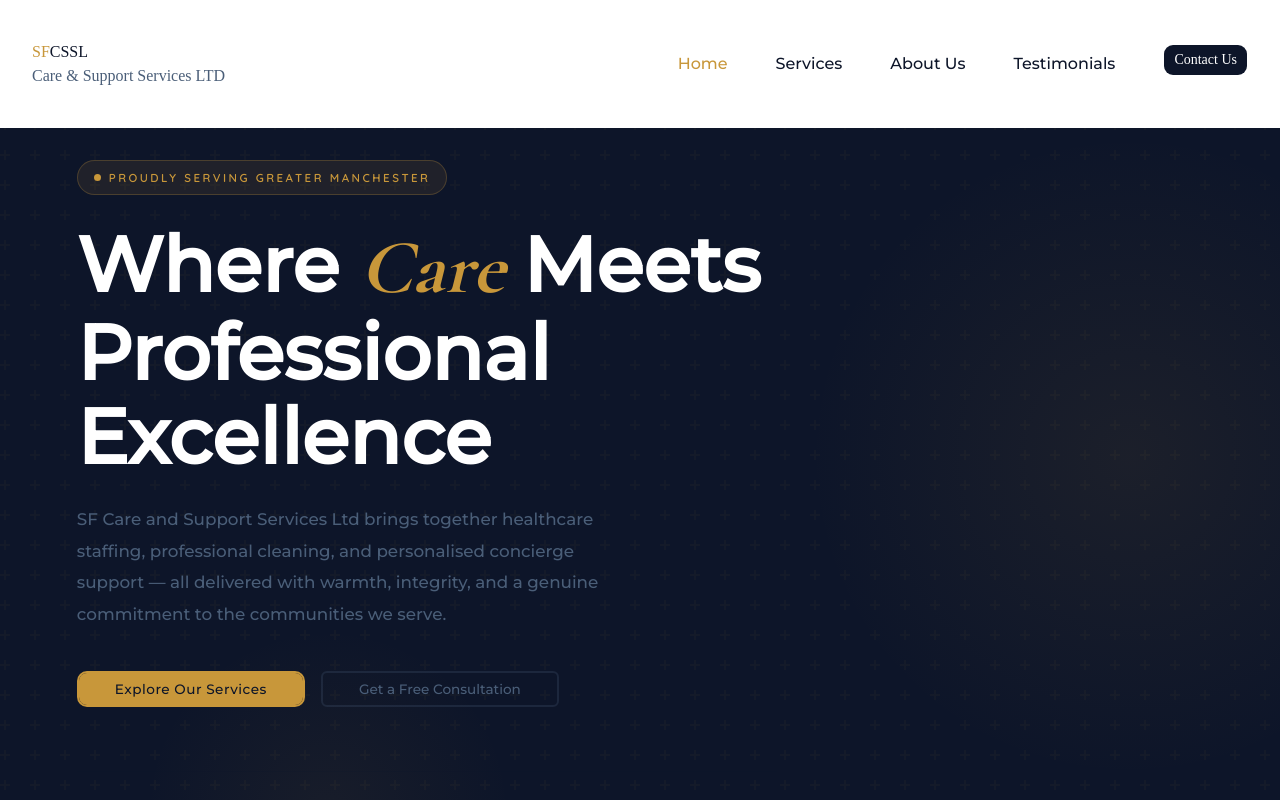
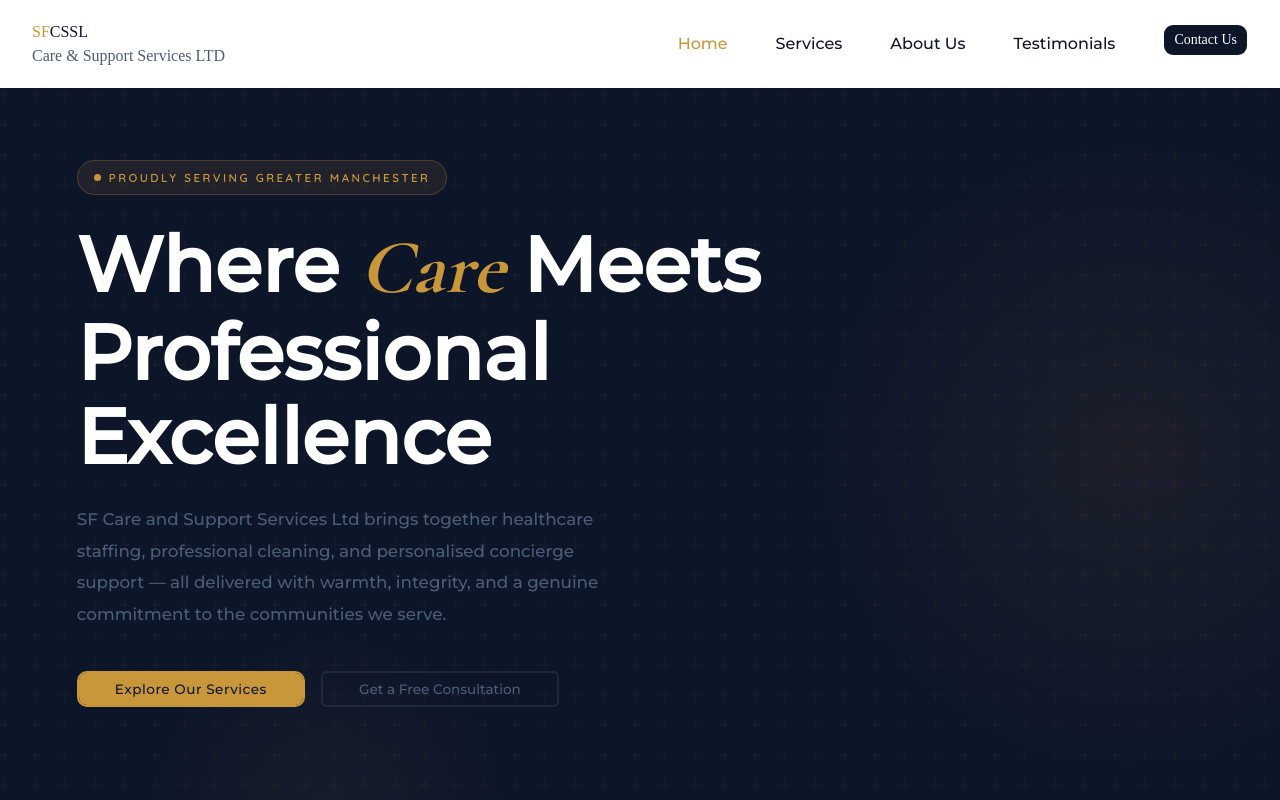
Before and after one commit to theNubiadev/sfcssl, a Next.js app: page / in a window 1280 px wide. Shown: the top 800 px of the page. Built offline with nearby package versions, Linux system fonts and the light colour scheme.

Commit message:
fix: adjust Navbar z-index and padding for improved layout

```diff
--- a/components/Navbar.tsx
+++ b/components/Navbar.tsx
@@ -41,7 +41,7 @@ export default function Navbar() {
   const removeNav = () => setOpen(false);
 
   return (
-    <nav className="fixed z-10 w-full flex p-4 bg-white lg:px-8 lg:py-10 lg:items-center lg:justify-between">
+    <nav className="fixed z-50 w-full flex p-4 bg-white lg:px-8 lg:py-5 lg:items-center lg:justify-between">
       {/* Logo */}
       <div>
         <Link href="/">
```
